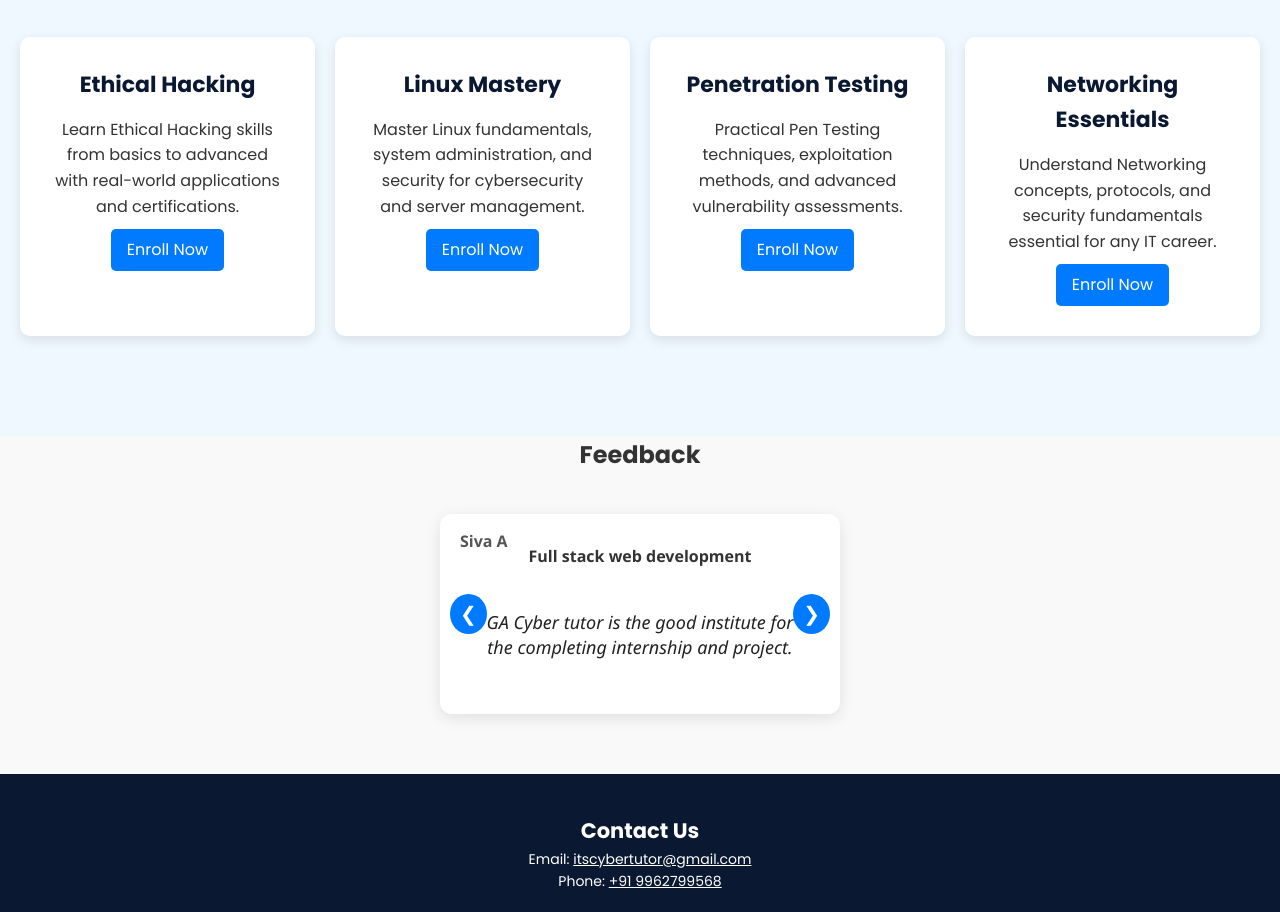
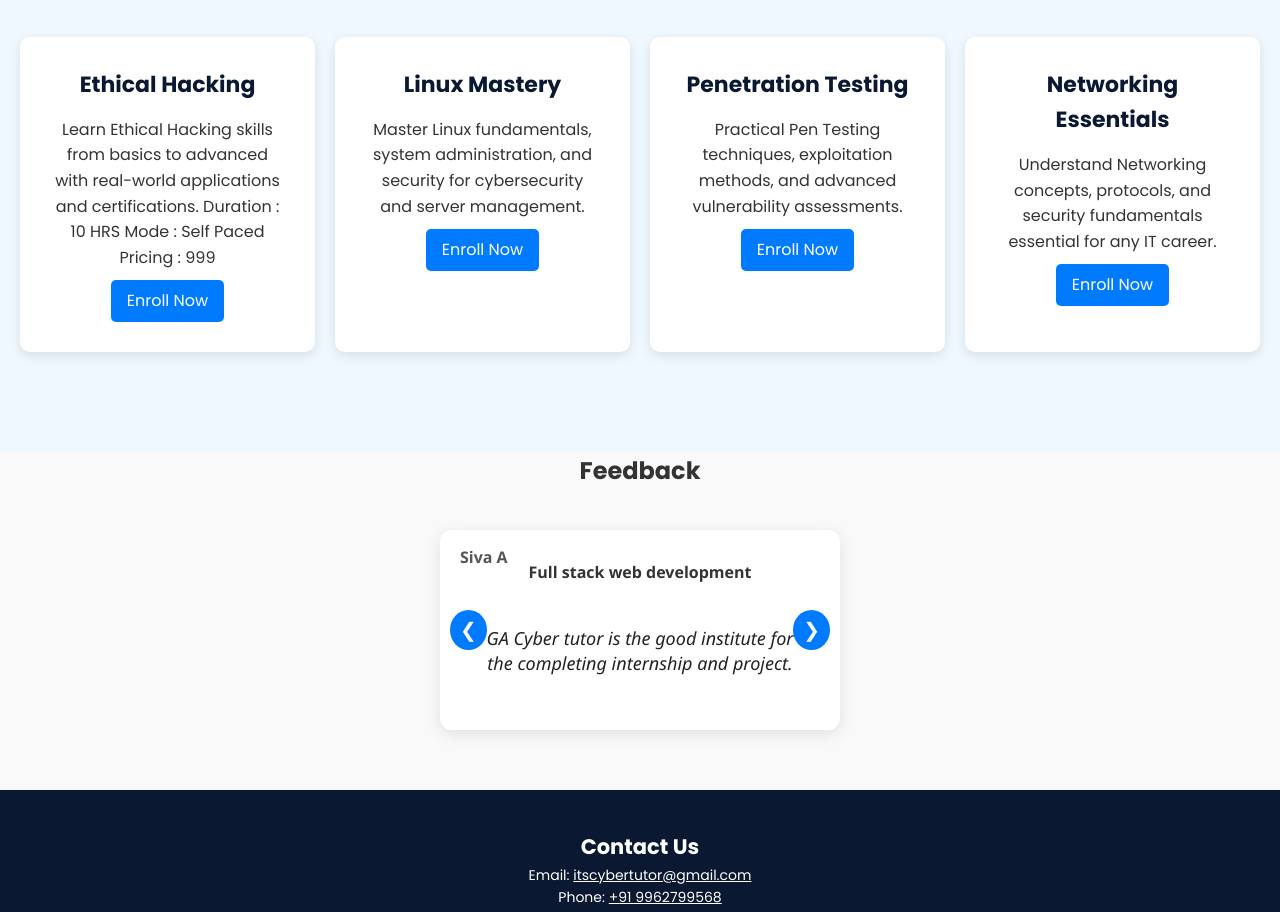
Before and after one commit to itscyberknight/GA-Cyber-Tutor, a plain HTML site: page index.html in a window 1280 px wide. Shown: the part 1439-2351 px from the top of the page. Drawn offline with Linux system fonts and the light colour scheme.

Commit message:
Update index.html

```diff
--- a/index.html
+++ b/index.html
@@ -169,6 +169,10 @@
         <p>
           Learn Ethical Hacking skills from basics to advanced with real-world
           applications and certifications.
+          Duration : 10 HRS
+          Mode : Self Paced
+          Pricing : 999
+
         </p>
         <a
           href="https://api.whatsapp.com/send?phone=919962799568&text=I%20Like%20To%20Enroll%20Ethical%20Hacking"
```
